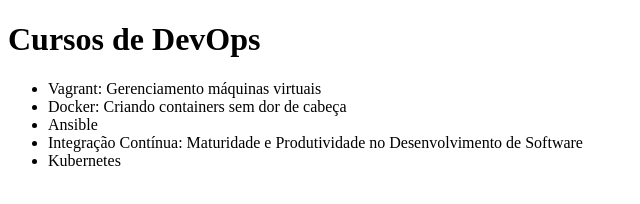
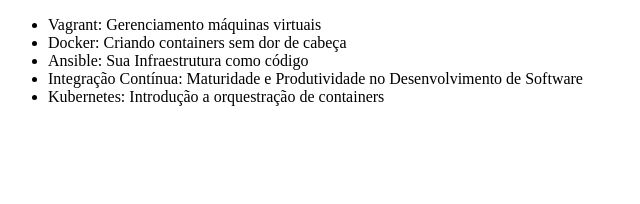
Before and after one commit to gabsalmeida/alura-git, a plain HTML site: page index.html in a window 1280 px wide. Shown: the whole page, without its empty margins (0-640 px from the left). Drawn offline with Linux system fonts and the light colour scheme.

Commit message:
cursos novos

```diff
--- a/index.html
+++ b/index.html
@@ -5,14 +5,12 @@
     <title>Cursos de DevOps da Alura</title>
 </head>
 <body>
-    <h1>Cursos de DevOps</h1>
-
     <ul>
         <li>Vagrant: Gerenciamento máquinas virtuais</li>
         <li>Docker: Criando containers sem dor de cabeça</li>
-        <li>Ansible</li>
+        <li>Ansible: Sua Infraestrutura como código</li>
         <li>Integração Contínua: Maturidade e Produtividade no Desenvolvimento de Software</li>
-        <li>Kubernetes</li>
+        <li>Kubernetes: Introdução a orquestração de containers</li>
     </ul>
 </body>
 </html>
```
